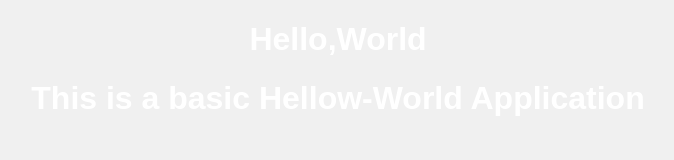
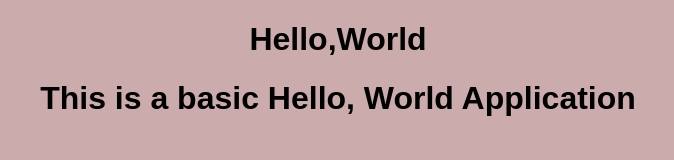
Before and after one commit to Rkvishnu/doc-nexus-cicd, a plain HTML site: page index.html in a window 1280 px wide. Shown: the whole page, without its empty margins (302-976 px from the left). Drawn offline with Linux system fonts and the light colour scheme.

Commit message:
update index.html

```diff
--- a/index.html
+++ b/index.html
@@ -9,7 +9,7 @@
 </head>
 <body>
     <h1>Hello,World</h1>
-    <h1>This is a basic Hellow-World Application</h1>
+    <h1>This is a basic Hello, World Application</h1>
     <script src="script.js"></script>
 </body>
 </html>
--- a/style.css
+++ b/style.css
@@ -2,13 +2,13 @@
 body {
     font-family: Arial, sans-serif;
     text-align: center;
-    background-color: #f0f0f0;
+    background-color: #cbabab;
 }
 
 h1 {
-    color: #fff;
+    color: #000;
 }
 
 p {
-    color: #666;
+    color: #2a2525;
 }
```
